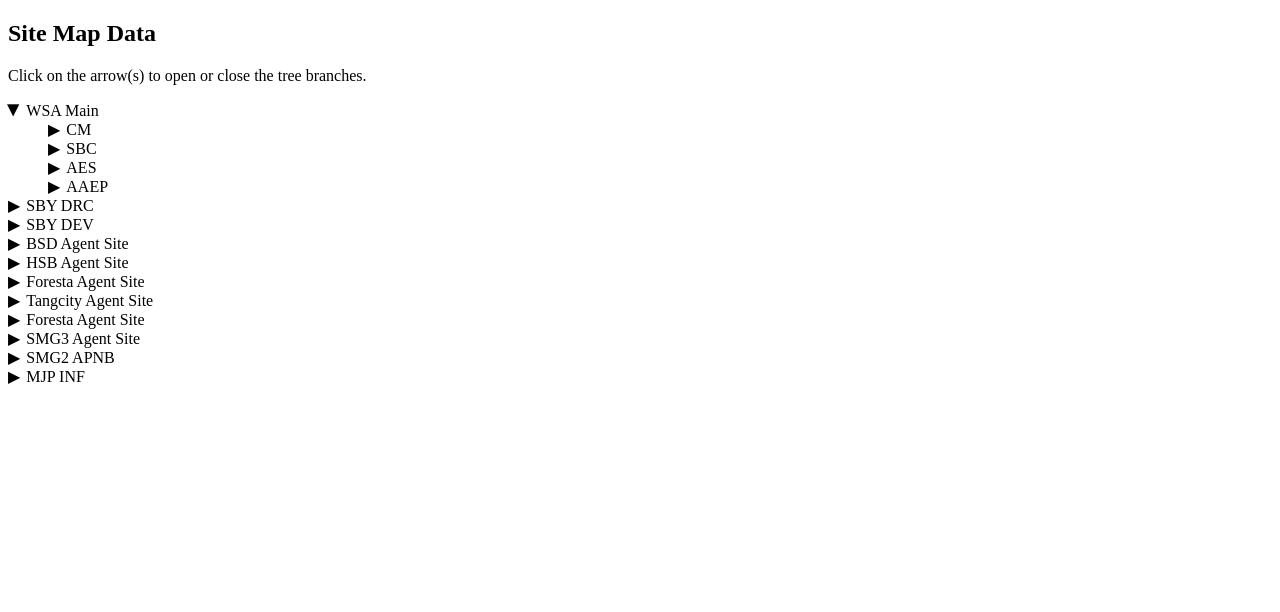
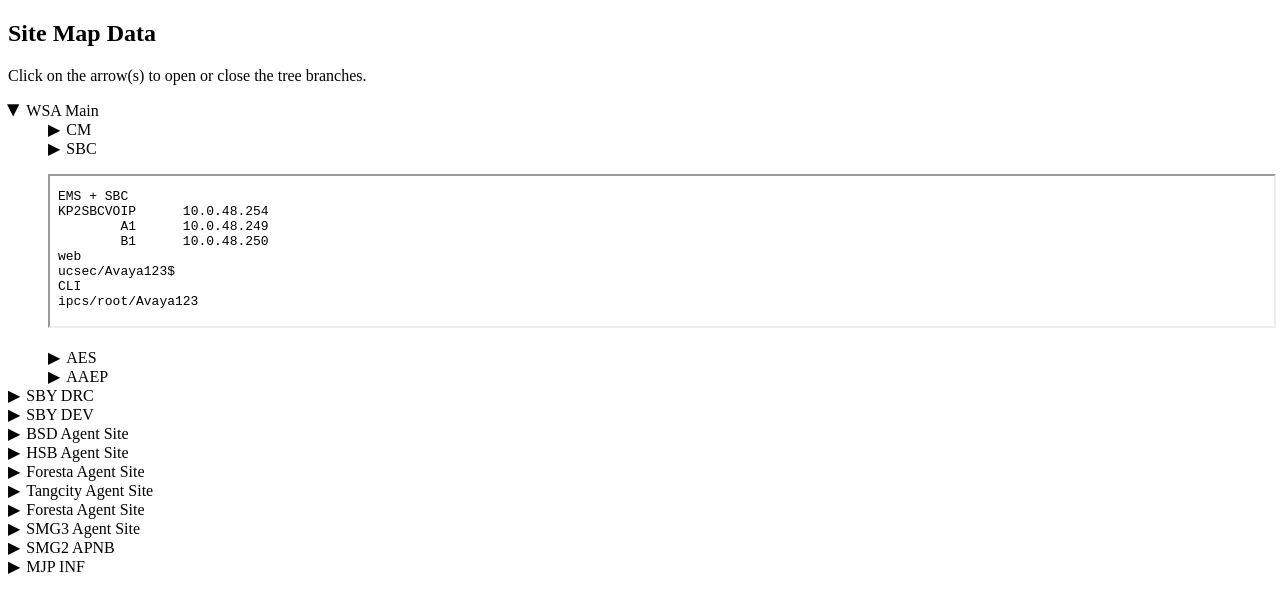
Before and after one commit to dtyandi/ms, a plain HTML site: page index.html in a window 1280 px wide. Both pictures are taken after a click on the element "WSA Main". Drawn offline with Linux system fonts and the light colour scheme.

Commit message:
ep aes sbc

```diff
--- a/index.html
+++ b/index.html
@@ -327,6 +327,7 @@
 				<p><iframe width="100%" height="100%" src="data/cm_other.txt"></iframe></p>
             </ul>
 		<li><span class="caret">SBC</span>
+			<p><iframe width="100%" height="100%" src="data/sbc_access.txt"></iframe></p>
 		<li><span class="caret">AES</span>
 		<li><span class="caret">AAEP</span>
 	</ul>
```
Also changed, not shown: data/aes_access.txt (added), data/ep_access.txt (added), data/sbc_access.txt (renamed from data/sbc.txt).
